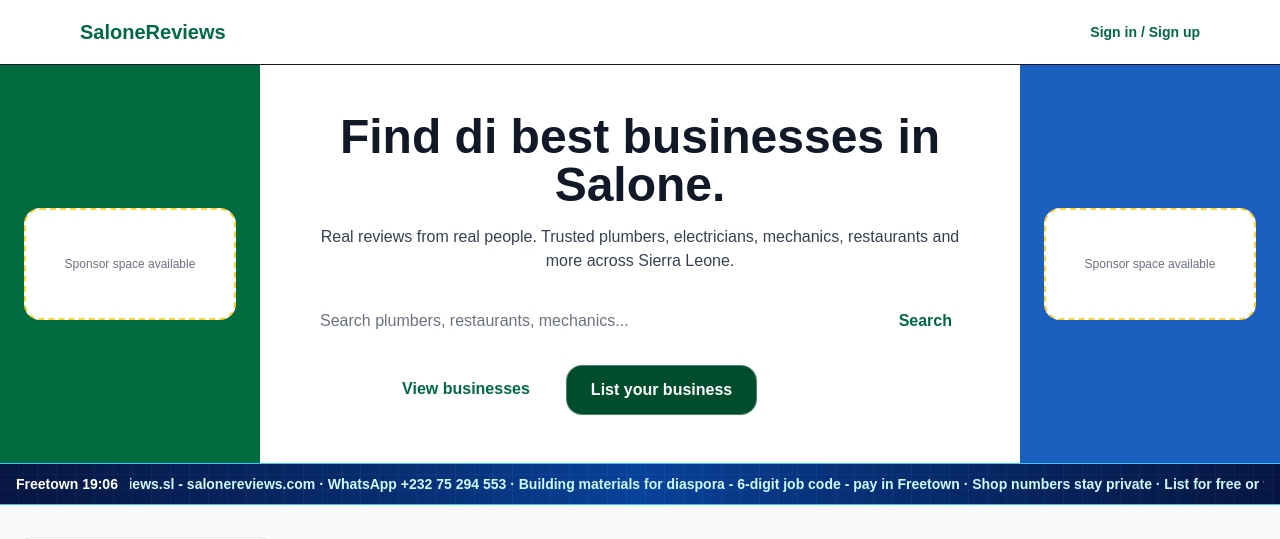
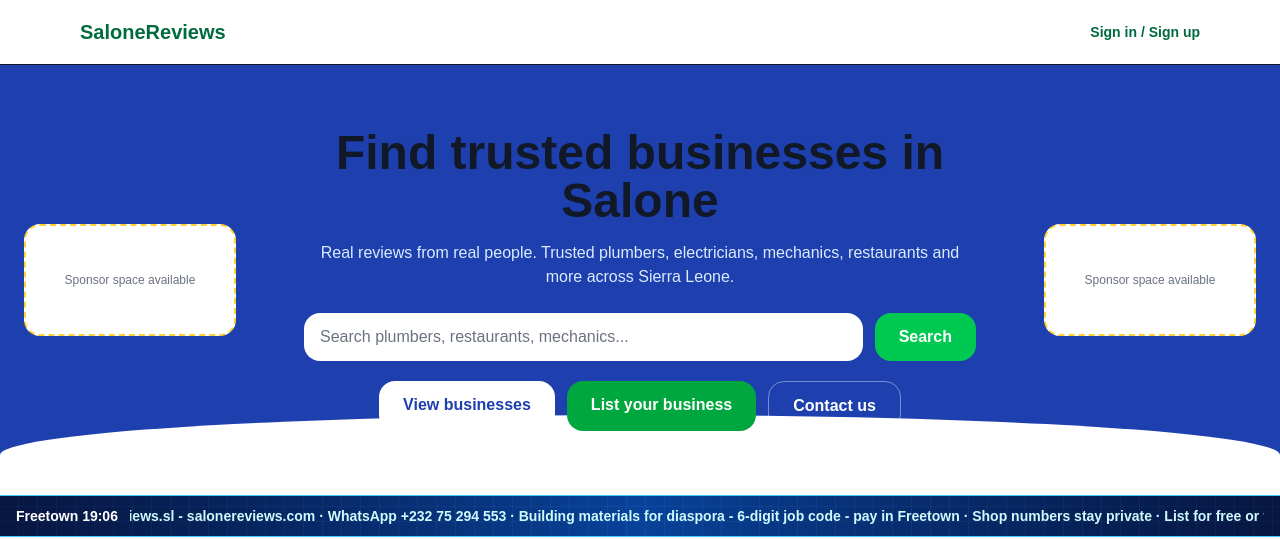
Before and after one commit to haroldbarber18/salone-reviews, a Next.js app: page / in a window 1280 px wide. Shown: the top 539 px of the page. Built offline with nearby package versions, Linux system fonts and the light colour scheme; no server answers; the database is empty.

Commit message:
Update home page to blue Option C header with curved bottom

```diff
--- a/app/page.tsx
+++ b/app/page.tsx
@@ -6,6 +6,7 @@ import Navbar from "@/components/Navbar";
 import Footer from "@/components/Footer";
 import { db } from "@/lib/firebase";
 import { collection, getDocs } from "firebase/firestore";
+
 const categories = [
   { name: "Tradesmen", desc: "All trades", icon: "🔧", q: "Tradesmen" },
   { name: "Electrician", desc: "Wiring & power", icon: "💡", q: "Electrician" },
@@ -24,15 +25,19 @@ const categories = [
   { name: "Pharmacy", desc: "Chemist", icon: "💊", q: "Pharmacy" },
   { name: "Lawyer", desc: "Legal", icon: "⚖️", q: "Lawyer" },
 ];
+
 const districts = [
   "Western Area Urban","Western Area Rural","Bo","Kenema","Bombali","Port Loko","Kono",
   "Kailahun","Tonkolili","Kambia","Moyamba","Bonthe","Pujehun","Karene","Falaba","Koinadugu",
 ];
+
 const FIND_TRADES = [
   "Mason","Electrician","Plumber","Painter","Tiler","Welder","Carpenter","Auto","Surveyor","Mastic",
 ];
+
 const NEWS_LINE =
   "List for free or find businesses.  salonereviews.sl  -  salonereviews.com  ·  WhatsApp +232 75 294 553  ·  Building materials for diaspora - 6-digit job code - pay in Freetown  ·  Shop numbers stay private  ·  ";
+
 function weatherWord(code?: number) {
   if (code == null) return "";
   if (code === 0) return "Clear";
@@ -45,6 +50,7 @@ function weatherWord(code?: number) {
   if (code <= 99) return "Storm";
   return "";
 }
+
 function parseAdDate(dateStr?: string) {
   if (!dateStr) return null;
   const s = String(dateStr).trim();
@@ -53,10 +59,12 @@ function parseAdDate(dateStr?: string) {
   const d = new Date(s);
   return isNaN(d.getTime()) ? null : d;
 }
+
 function getAdSortTime(ad: any) {
   const d = parseAdDate(ad.eventDate) || parseAdDate(ad.startDate);
   return d ? d.getTime() : Number.MAX_SAFE_INTEGER;
 }
+
 function normalizePlacement(p?: string) {
   if (!p) return "";
   const s = String(p).trim().toLowerCase();
@@ -79,6 +87,7 @@ function normalizePlacement(p?: string) {
   };
   return map[s] || s;
 }
+
 function isAdVisible(ad: any) {
   if (ad.active === false) return false;
   const today = new Date();
@@ -95,6 +104,7 @@ function isAdVisible(ad: any) {
   }
   return true;
 }
+
 function isThisWeek(ad: any) {
   if (!ad.startDate && !ad.endDate && !ad.eventDate) return true;
   const now = new Date();
@@ -108,6 +118,7 @@ function isThisWeek(ad: any) {
   const end = parseAdDate(ad.endDate) || parseAdDate(ad.eventDate) || start;
   return start <= weekEnd && end >= weekStart;
 }
+
 function formatDate(dateStr?: string) {
   if (!dateStr) return "";
   const d = parseAdDate(dateStr) || new Date(dateStr);
@@ -118,12 +129,14 @@ function formatDate(dateStr?: string) {
     month: "short",
   });
 }
+
 function formatEventRange(ad: any) {
   if (ad.eventDate && ad.eventEndDate) {
     return `${formatDate(ad.eventDate)} - ${formatDate(ad.eventEndDate)}`;
   }
   return formatDate(ad.eventDate || ad.eventEndDate);
 }
+
 function EmptySlot() {
   return (
     <div className="min-h-[112px] border-2 border-dashed border-amber-300 rounded-2xl bg-white flex items-center justify-center text-xs text-gray-500 p-3">
@@ -131,6 +144,7 @@ function EmptySlot() {
     </div>
   );
 }
+
 function FlyerCard({ ad }: { ad?: any }) {
   if (!ad) return <EmptySlot />;
   const href = `/events/${ad.id}`;
@@ -164,6 +178,7 @@ function FlyerCard({ ad }: { ad?: any }) {
     </Link>
   );
 }
+
 function SponsorCard({ ad, compact = false }: { ad?: any; compact?: boolean }) {
   if (!ad) return <EmptySlot />;
   const href = ad.link || ad.href || `/ad/${ad.id}`;
@@ -213,6 +228,7 @@ function SponsorCard({ ad, compact = false }: { ad?: any; compact?: boolean }) {
     </Link>
   );
 }
+
 function isFeaturedBiz(biz: any) {
   if (!biz?.featuredUntil) return false;
   const until = new Date(biz.featuredUntil);
@@ -220,6 +236,7 @@ function isFeaturedBiz(biz: any) {
   until.setHours(23, 59, 59, 999);
   return until >= new Date();
 }
+
 function isDateLive(value?: string) {
   if (!value) return false;
   const until = new Date(value);
@@ -227,26 +244,31 @@ function isDateLive(value?: string) {
   until.setHours(23, 59, 59, 999);
   return until >= new Date();
 }
+
 function isSliderProfile(biz: any) {
   if (!biz?.showOnSlider) return false;
   if (!isDateLive(biz.profileUntil || biz.featuredUntil)) return false;
   return !!(biz.profilePhoto || biz.photos?.[0]);
 }
+
 function profileImage(biz: any) {
   return biz.profilePhoto || biz.photos?.[0] || "";
 }
+
 function twoLetters(name?: string) {
   const chars = String(name || "SL").replace(/[^A-Za-z0-9]/g, "");
   if (!chars) return "SL";
   if (chars.length === 1) return chars[0].toUpperCase();
   return chars[0].toUpperCase() + chars[1];
 }
+
 function formatUntil(value?: string) {
   if (!value) return "";
   const d = new Date(value);
   if (Number.isNaN(d.getTime())) return value;
   return d.toLocaleDateString("en-GB", { day: "numeric", month: "short", year: "numeric" });
 }
+
 function waDigits(raw?: string) {
   const d = String(raw || "").replace(/\D/g, "");
   if (!d) return "";
@@ -254,6 +276,7 @@ function waDigits(raw?: string) {
   if (d.startsWith("0")) return "232" + d.slice(1);
   return d;
 }
+
 function ProfileCard({ biz }: { biz: any }) {
   if (!biz) return null;
   const photo = profileImage(biz);
@@ -281,6 +304,7 @@ function ProfileCard({ biz }: { biz: any }) {
     </Link>
   );
 }
+
 function SideFeaturedCard({ biz }: { biz: any }) {
   if (!biz) return null;
   const photo = biz.photos?.[0] || biz.profilePhoto || "";
@@ -307,6 +331,7 @@ function SideFeaturedCard({ biz }: { biz: any }) {
     </Link>
   );
 }
+
 function HomeBizCard({ biz }: { biz: any }) {
   const photo = biz.photos?.[0];
   const category = biz.subcategory || biz.category;
@@ -349,6 +374,7 @@ function HomeBizCard({ biz }: { biz: any }) {
     </Link>
   );
 }
+
 export default function HomePage() {
   const router = useRouter();
   const [search, setSearch] = useState("");
@@ -368,11 +394,13 @@ export default function HomePage() {
   const [freetownClock, setFreetownClock] = useState("");
   const [freetownTemp, setFreetownTemp] = useState<string>("");
   const [freetownSky, setFreetownSky] = useState("");
+
   useEffect(() => {
     loadAds();
     loadPublicEvents();
     loadFeaturedBiz();
   }, []);
+
   useEffect(() => {
     const tick = () => {
       const t = new Date().toLocaleTimeString("en-GB", {
@@ -386,6 +414,7 @@ export default function HomePage() {
     const id = setInterval(tick, 30 * 1000);
     return () => clearInterval(id);
   }, []);
+
   useEffect(() => {
     fetch(
       "https://api.open-meteo.com/v1/forecast?latitude=8.484&longitude=-13.23&current=temperature_2m,weather_code"
@@ -398,31 +427,37 @@ export default function HomePage() {
       })
       .catch(() => {});
   }, []);
+
   useEffect(() => {
     const check = () => setIsMobile(window.innerWidth < 768);
     check();
     window.addEventListener("resize", check);
     return () => window.removeEventListener("resize", check);
   }, []);
+
   useEffect(() => {
     if (profiles.length <= 2) return;
     const id = setInterval(() => setSlide((n) => n + 1), 5000);
     return () => clearInterval(id);
   }, [profiles.length]);
+
   useEffect(() => {
     if (featuredAll.length <= 2) return;
     const id = setInterval(() => setFeatSlide((n) => n + 1), 5000);
     return () => clearInterval(id);
   }, [featuredAll.length]);
+
   const loadAds = async () => {
     const snap = await getDocs(collection(db, "ads"));
     const data = snap.docs.map((d) => ({ id: d.id, ...d.data() }));
     setAds(data.filter(isAdVisible));
   };
+
   const loadPublicEvents = async () => {
     const snap = await getDocs(collection(db, "events"));
     setPublicEvents(snap.docs.map((d) => ({ id: d.id, ...d.data() })));
   };
+
   const loadFeaturedBiz = async () => {
     const snap = await getDocs(collection(db, "businesses"));
     const all = snap.docs.map((d) => ({ id: d.id, ...d.data() }));
@@ -432,8 +467,10 @@ export default function HomePage() {
     setFeaturedBiz(featured.slice(0, 6));
     setProfiles(publicBiz.filter(isSliderProfile));
   };
+
   const byPlacement = (key: string) =>
     ads.find((a) => normalizePlacement(a.placement) === key);
+
   const leftFeed = useMemo(() => {
     const fromAds = ads.filter((a) => {
       const p = normalizePlacement(a.placement);
@@ -464,37 +501,46 @@ export default function HomePage() {
     const filtered = eventFilter === "week" ? list.filter(isThisWeek) : list;
     return [...filtered].sort((a, b) => getAdSortTime(a) - getAdSortTime(b));
   }, [ads, publicEvents, eventFilter]);
+
   const visibleLeftFeed =
     !isMobile || showAllEvents ? leftFeed : leftFeed.slice(0, 10);
+
   const visibleCats = showAllCats ? categories : categories.slice(0, 8);
+
   const leftProfile = profiles.length ? profiles[slide % profiles.length] : null;
   const leftFeat = featuredAll.length ? featuredAll[featSlide % featuredAll.length] : null;
+
   const handleSearch = (e: React.FormEvent) => {
     e.preventDefault();
     const q = search.trim();
     router.push(q ? `/explore?q=${encodeURIComponent(q)}` : "/explore");
   };
+
   const handleAreaFind = (e: React.FormEvent) => {
     e.preventDefault();
     const parts = [findTrade, findArea].map((s) => s.trim()).filter(Boolean);
     router.push(parts.length ? `/explore?q=${encodeURIComponent(parts.join(" "))}` : "/explore");
   };
+
   return (
     <div className="min-h-screen bg-white flex flex-col">
       <Navbar />
+
       <main className="flex-1">
-        <section>
+        {/* Blue header with curved bottom — Option C */}
+        <section className="relative bg-[#1E40AF] text-white overflow-hidden">
           <div className="grid grid-cols-1 lg:grid-cols-[260px_1fr_260px] items-stretch">
-            <div className="order-2 lg:order-1 bg-white lg:bg-[#006B3F] flex items-center justify-center p-6">
+            <div className="order-2 lg:order-1 flex items-center justify-center p-6">
               <div className="w-full max-w-[260px]">
                 <SponsorCard ad={byPlacement("top1")} compact />
               </div>
             </div>
-            <div className="order-1 lg:order-2 bg-[#006B3F] lg:bg-white text-center px-3 sm:px-4 py-8 sm:py-12">
-              <h1 className="text-3xl sm:text-5xl font-bold mb-4 text-white lg:text-gray-900">
-                Find di best businesses in Salone.
+
+            <div className="order-1 lg:order-2 text-center px-3 sm:px-4 py-10 sm:py-16 relative z-10">
+              <h1 className="text-3xl sm:text-5xl font-bold mb-4">
+                Find trusted businesses in <span className="text-green-400">Salone</span>
               </h1>
-              <p className="text-white/90 lg:text-gray-700 mb-6 max-w-2xl mx-auto text-sm sm:text-base">
+              <p className="text-blue-100 mb-6 max-w-2xl mx-auto text-sm sm:text-base">
                 Real reviews from real people. Trusted plumbers, electricians,
                 mechanics, restaurants and more across Sierra Leone.
               </p>
@@ -505,17 +551,17 @@ export default function HomePage() {
                   placeholder="Search plumbers, restaurants, mechanics..."
                   className="flex-1 rounded-2xl px-4 py-3 bg-white text-gray-900 outline-none"
                 />
-                <button type="submit" className="bg-white text-[#006B3F] font-semibold px-6 py-3 rounded-2xl">
+                <button type="submit" className="bg-green-500 hover:bg-green-600 text-white font-semibold px-6 py-3 rounded-2xl">
                   Search
                 </button>
               </form>
               <div className="flex flex-col sm:flex-row gap-3 justify-center mt-5">
-                <Link href="/explore" className="bg-white text-[#006B3F] font-semibold px-6 py-3 rounded-2xl">
+                <Link href="/explore" className="bg-white text-[#1E40AF] font-semibold px-6 py-3 rounded-2xl">
                   View businesses
                 </Link>
                 <Link
                   href="/list-business"
-                  className="bg-[#004d2e] text-white font-semibold px-6 py-3 rounded-2xl border border-white/30"
+                  className="bg-green-600 text-white font-semibold px-6 py-3 rounded-2xl"
                 >
                   List your business
                 </Link>
@@ -527,13 +573,18 @@ export default function HomePage() {
                 </Link>
               </div>
             </div>
-            <div className="order-3 bg-[#1B5FBF] flex items-center justify-center p-6">
+
+            <div className="order-3 flex items-center justify-center p-6">
               <div className="w-full max-w-[260px]">
                 <SponsorCard ad={byPlacement("top2")} compact />
               </div>
             </div>
           </div>
+
+          {/* Curved bottom edge of blue */}
+          <div className="absolute bottom-0 left-0 right-0 h-12 md:h-20 bg-white rounded-t-[50%] md:rounded-t-[60%]" />
         </section>
+
         <div className="sr-bluebar text-white">
           <div className="max-w-7xl mx-auto px-3 sm:px-4 py-2 flex items-center gap-3">
             <p className="shrink-0 text-xs sm:text-sm font-semibold">
@@ -549,6 +600,7 @@ export default function HomePage() {
             </div>
           </div>
         </div>
+
         <style>{`
           @keyframes sr-marquee {
             from { transform: translateX(0); }
@@ -569,6 +621,7 @@ export default function HomePage() {
             border-bottom: 1px solid #3ec6ff;
           }
         `}</style>
+
         <section className="px-3 sm:px-4 py-8 bg-gray-50">
           <div className="max-w-7xl mx-auto grid grid-cols-1 lg:grid-cols-[260px_1fr_240px] gap-4 items-start">
             <aside className="bg-white border border-gray-200 rounded-2xl p-3">
@@ -619,6 +672,7 @@ export default function HomePage() {
                 </button>
               )}
             </aside>
+
             <div>
               <div className="mb-6">
                 <h2 className="text-xl font-bold text-gray-900 mb-1">Essential Services</h2>
@@ -640,6 +694,7 @@ export default function HomePage() {
                   <option value="/services/emergency">Emergency Services</option>
                 </select>
               </div>
+
               <h2 className="text-xl font-bold text-gray-900 mb-1">Popular Categories</h2>
               <p className="text-gray-600 text-sm mb-3">What are you looking for today?</p>
               <div className="grid grid-cols-3 md:grid-cols-4 gap-2 items-stretch">
@@ -662,6 +717,7 @@ export default function HomePage() {
               >
                 {showAllCats ? "See less" : "See more"}
               </button>
+
               <Link
                 href="/materials"
                 className="mt-6 block rounded-2xl border bg-white overflow-hidden hover:shadow-sm"
@@ -686,6 +742,7 @@ export default function HomePage() {
                   </div>
                 </div>
               </Link>
+
               <form onSubmit={handleAreaFind} className="mt-4 bg-white border border-gray-200 rounded-2xl px-3 py-2 flex flex-col sm:flex-row gap-2 items-stretch sm:items-center">
                 <p className="text-sm font-bold text-black shrink-0">Looking in your area</p>
                 <span className="hidden sm:inline text-[#006B3F]">📍</span>
@@ -714,6 +771,7 @@ export default function HomePage() {
                 </button>
               </form>
             </div>
+
             <aside className="space-y-3">
               <p className="text-sm font-bold text-gray-900 px-1">Sponsored</p>
               <SponsorCard ad={byPlacement("r1")} />
@@ -721,6 +779,7 @@ export default function HomePage() {
               <SponsorCard ad={byPlacement("r3")} />
             </aside>
           </div>
+
           <div className="max-w-7xl mx-auto grid grid-cols-1 lg:grid-cols-[260px_1fr_240px] gap-4 items-start mt-4">
             <div className="flex flex-col gap-2">
               {leftProfile && (
@@ -729,6 +788,7 @@ export default function HomePage() {
               {leftProfile ? <ProfileCard biz={leftProfile} /> : null}
               {leftFeat ? <SideFeaturedCard biz={leftFeat} /> : null}
             </div>
+
             <div>
               {featuredBiz.length > 0 && (
                 <div>
@@ -749,6 +809,7 @@ export default function HomePage() {
                 </div>
               )}
             </div>
+
             <div className="bg-white border border-gray-200 rounded-2xl p-3">
               <p className="text-sm font-bold text-gray-900 mb-2">Real work videos</p>
               <div className="space-y-2">
@@ -796,6 +857,7 @@ export default function HomePage() {
               </a>
             </div>
           </div>
+
           <div className="max-w-7xl mx-auto grid grid-cols-1 lg:grid-cols-[260px_1fr_240px] gap-4 items-center mt-3">
             <Link
               href="/list-business"
@@ -815,6 +877,7 @@ export default function HomePage() {
             </a>
           </div>
         </section>
+
         <section className="px-3 sm:px-4 py-10">
           <div className="max-w-5xl mx-auto">
             <h2 className="text-2xl font-bold text-center text-gray-900 mb-2">Why SaloneReviews?</h2>
@@ -854,7 +917,9 @@ export default function HomePage() {
           </div>
         </section>
       </main>
+
       <Footer />
+
       <script
         type="application/ld+json"
         dangerouslySetInnerHTML={{
```
Lines whose indentation alone changed are shown as unchanged.
